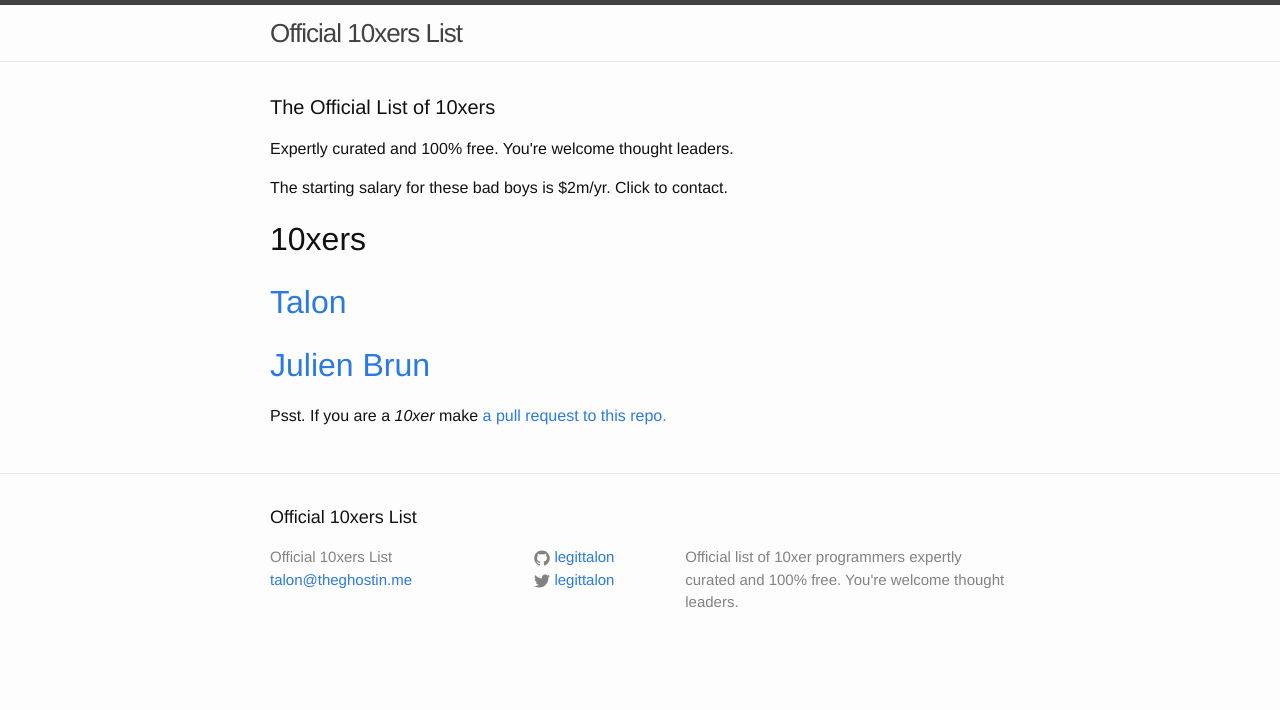
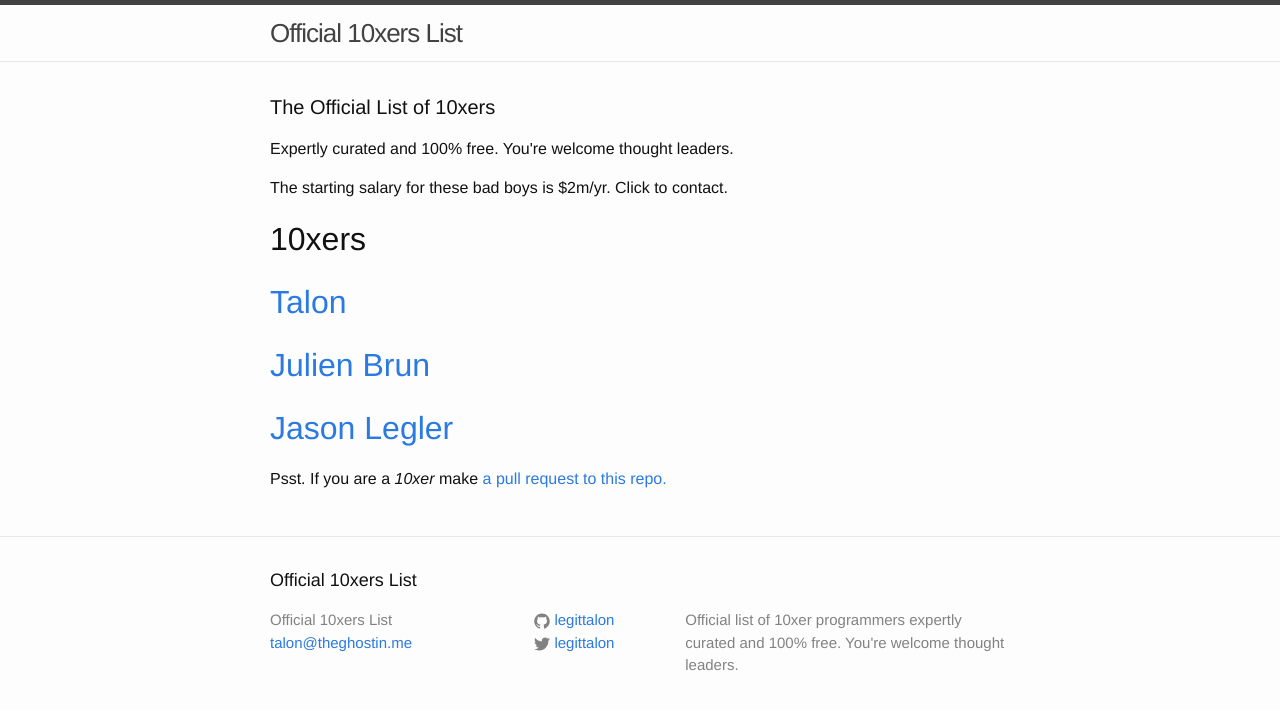
Before and after one commit to chandlerprall/10xers, a Jekyll site: the page built from index.html, in a window 1280 px wide. Shown: the top 710 px of the page. Built offline with Jekyll 4.4.1, drawn with Linux system fonts in a browser that asks for light colours.

Commit message:
Update xers.yml

```diff
--- a/_data/xers.yml
+++ b/_data/xers.yml
@@ -2,3 +2,5 @@
   url: http://twitter.com/legittalon
 - name: Julien Brun
   url: http://twitter.com/julienbrunuk
+- name: Jason Legler
+  url: http://twitter.com/smashedtoatoms
```
